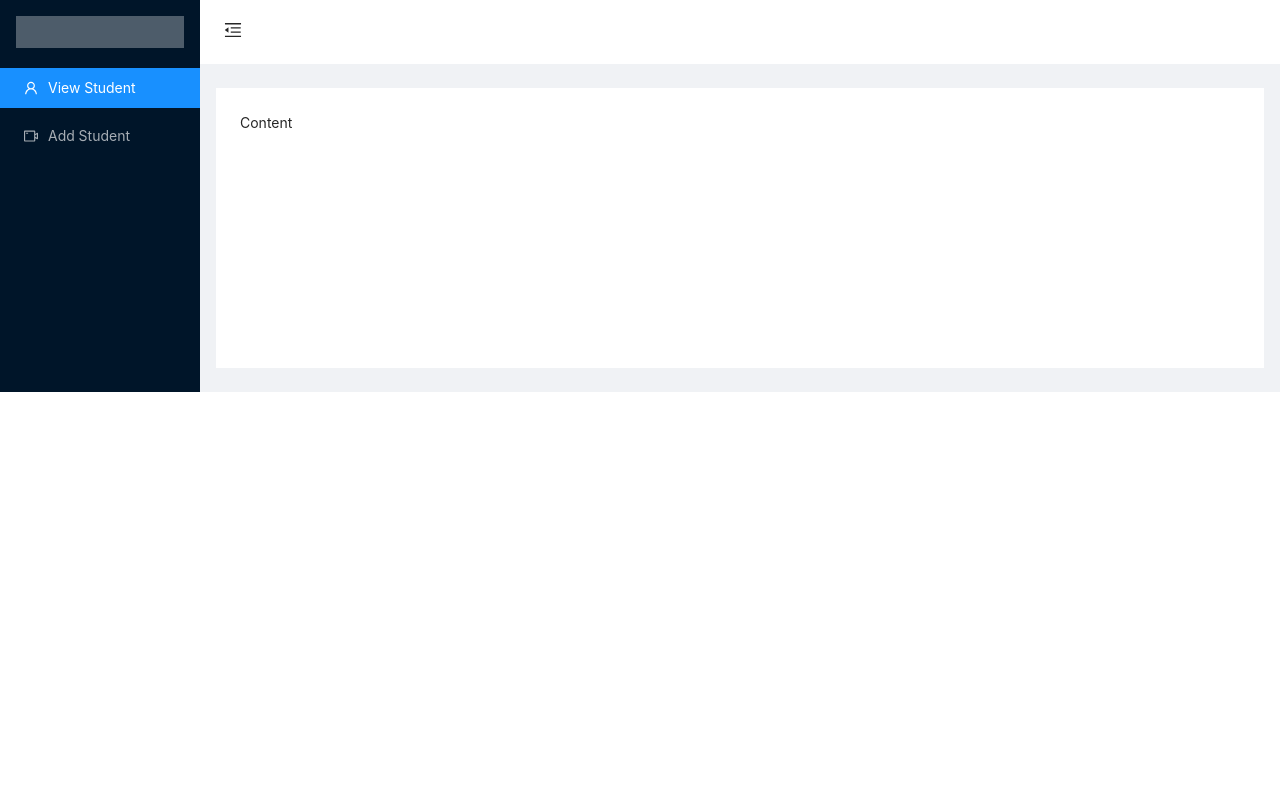
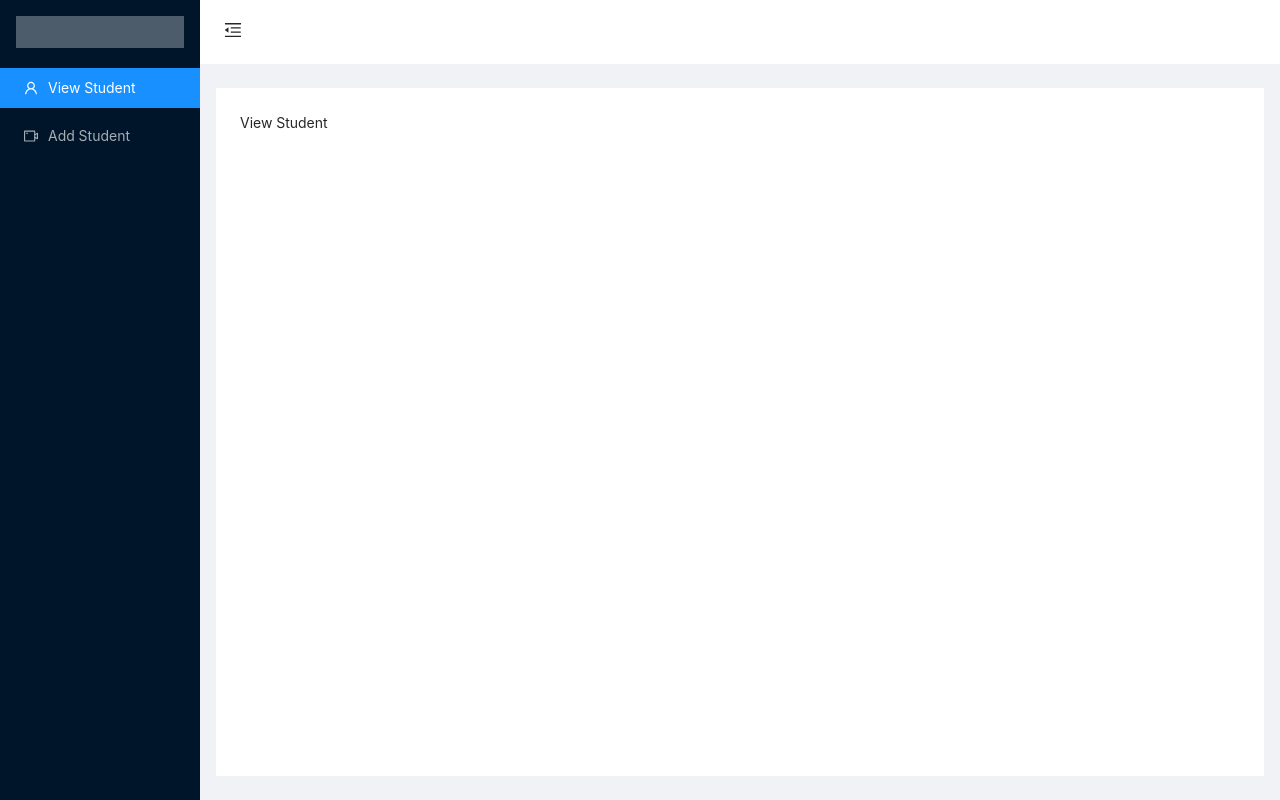
Before and after one commit to ankushchavan0411/studentRegistraionMyApp, a React (Create React App) app: page / in a window 1280 px wide. Built offline with nearby package versions, Linux system fonts and the light colour scheme.

Commit message:
add menu and header

```diff
--- a/src/component/layout/Container.js
+++ b/src/component/layout/Container.js
@@ -5,10 +5,10 @@ import TopHeader from "./Header";
 
 const { Sider, Content } = Layout;
 
-export const Container = () => {
+export const Container = ({ children }) => {
   const [collapsed, setCollapsed] = useState(false);
   return (
-    <Layout>
+    <Layout style={{ height: "100%" }}>
       <Sider trigger={null} collapsible collapsed={collapsed}>
         <div className="logo" />
         <Menu />
@@ -23,7 +23,7 @@ export const Container = () => {
             minHeight: 280,
           }}
         >
-          Content
+          {children}
         </Content>
       </Layout>
     </Layout>
--- a/src/index.css
+++ b/src/index.css
@@ -25,3 +25,6 @@
 #root .ant-layout .ant-layout-has-sider {
   height: 100% !important;
 }
+#root {
+  height: 100% !important;
+}
```
Also changed, not shown: 1 other file (tests, documents, lock files or other folders).
